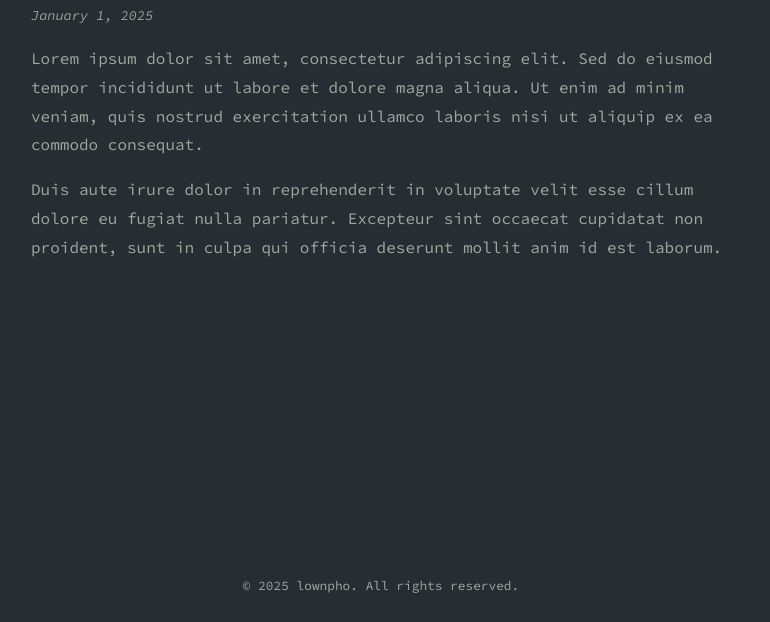
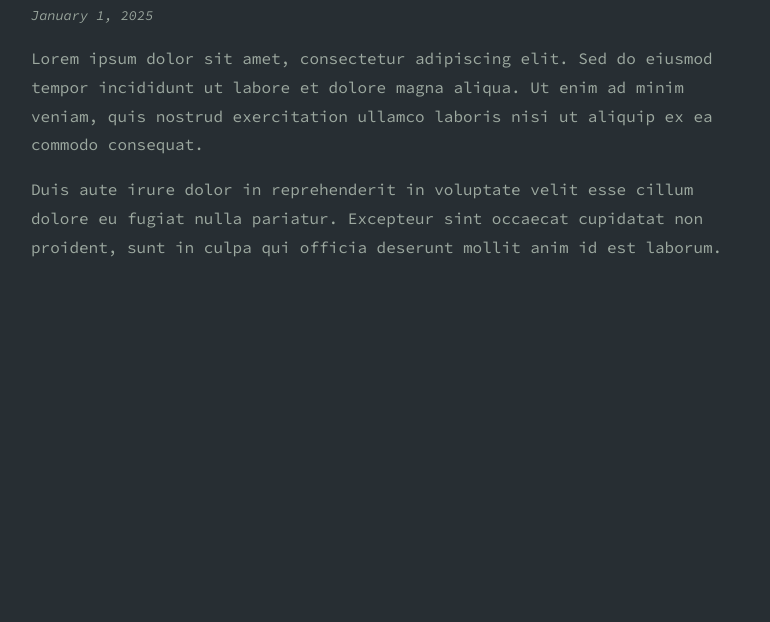
Before and after one commit to lownpho/lownpho.github.io, a plain HTML site: page articles/lorem.html in a window 1280 px wide. Shown: the part 178-800 px from the top of the page, without its empty margins (259-1029 px from the left). Drawn offline with Linux system fonts and the light colour scheme.

Commit message:
Remove useless footer

```diff
--- a/articles/lorem.html
+++ b/articles/lorem.html
@@ -31,8 +31,5 @@
       </p>
     </article>
 
-    <footer>
-      <p>&copy; 2025 lownpho. All rights reserved.</p>
-    </footer>
   </body>
 </html>
```
Also changed, not shown: articles/template.html (+0 -3 lines).
